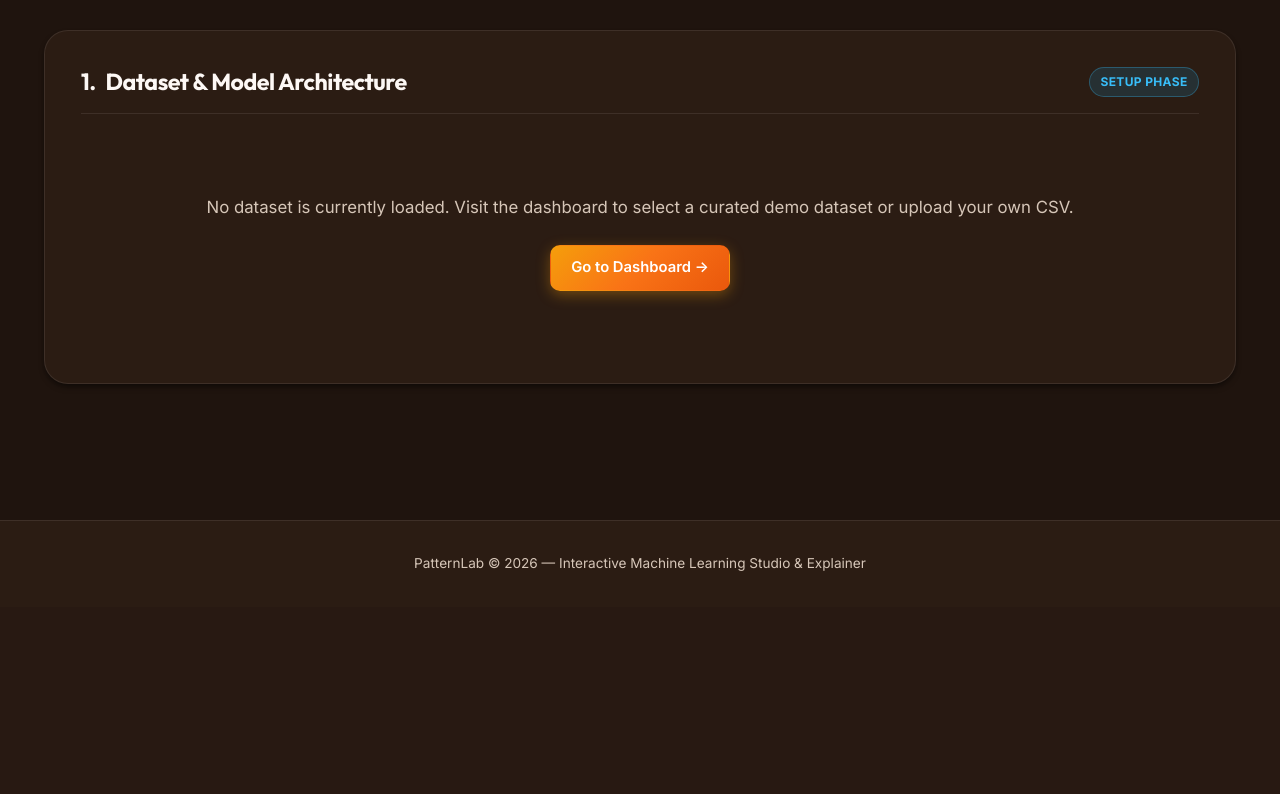
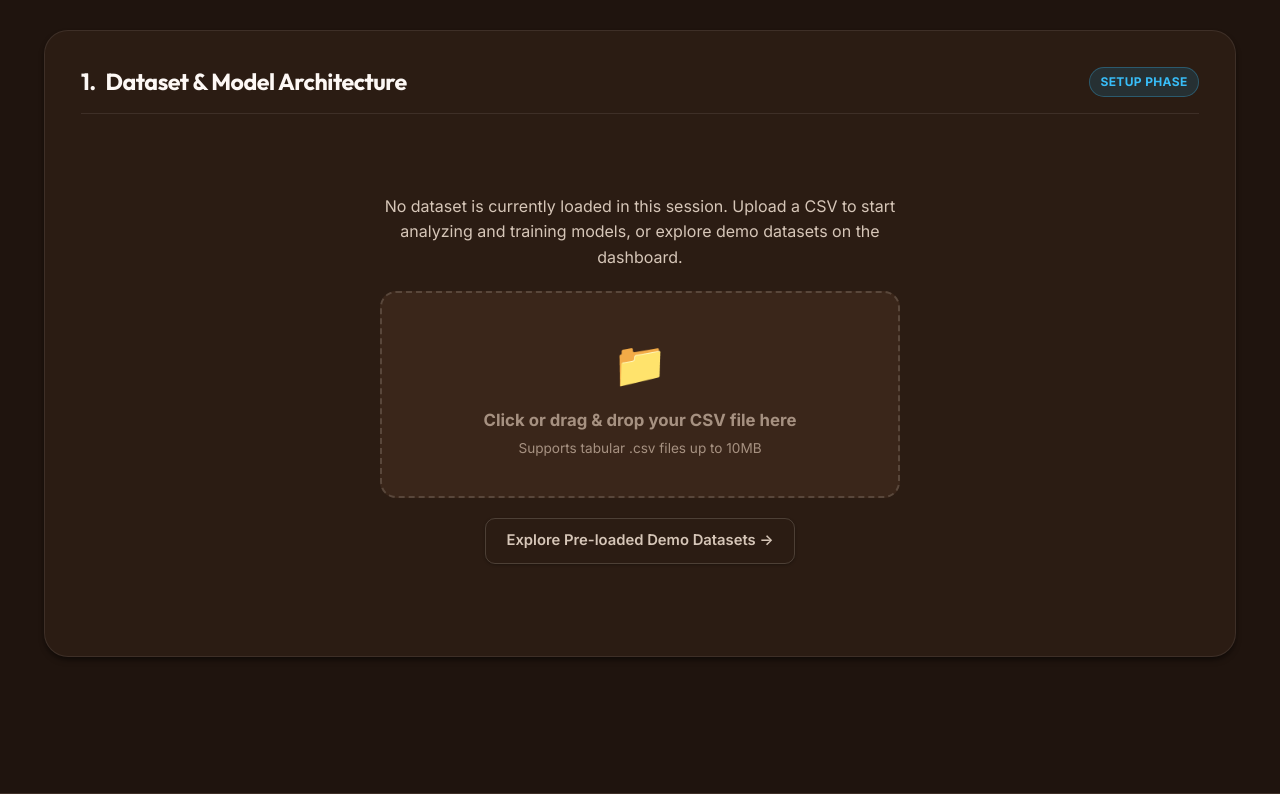
Before and after one commit to mohammedtk611/Patternlab, a Flask app: page /ml/builder in a window 1280 px wide. Shown: the part 224-1018 px from the top of the page. Before the commit the page ends 795 px from the top, so only its background shows below. Run offline with Flask 3, Linux system fonts and the light colour scheme.

Commit message:
Fix Render deployment compatibility, PostgreSQL database URL prefix, and guest upload persistence

```diff
--- a/app.py
+++ b/app.py
@@ -20,6 +20,22 @@ def create_app(config_class=Config):
 
     with app.app_context():
         db.create_all()
+        try:
+            with db.engine.connect() as conn:
+                if db.engine.dialect.name == 'postgresql':
+                    conn.execute(db.text("ALTER TABLE dataset ADD COLUMN IF NOT EXISTS file_data BYTEA"))
+                    conn.execute(db.text("ALTER TABLE dataset ADD COLUMN IF NOT EXISTS storage_path VARCHAR(255)"))
+                    conn.execute(db.text("ALTER TABLE dataset ALTER COLUMN user_id DROP NOT NULL"))
+                    conn.commit()
+                elif db.engine.dialect.name == 'sqlite':
+                    columns = [row[1] for row in conn.execute(db.text("PRAGMA table_info(dataset)")).fetchall()]
+                    if 'file_data' not in columns:
+                        conn.execute(db.text("ALTER TABLE dataset ADD COLUMN file_data BLOB"))
+                    if 'storage_path' not in columns:
+                        conn.execute(db.text("ALTER TABLE dataset ADD COLUMN storage_path VARCHAR(255)"))
+                    conn.commit()
+        except Exception as e:
+            app.logger.warning(f"Database schema setup notice: {e}")
 
     from routes.dashboard_routes import dashboard_bp
     from routes.ml_routes import ml_bp
--- a/config.py
+++ b/config.py
@@ -8,7 +8,11 @@ class Config:
 
     # Database configuration
     _raw_db_url = os.environ.get('DATABASE_URL') or os.environ.get('SQLALCHEMY_DATABASE_URI')
-    if not _raw_db_url:
+    if _raw_db_url:
+        # Render and Heroku compatibility: convert postgres:// to postgresql://
+        if _raw_db_url.startswith("postgres://"):
+            _raw_db_url = _raw_db_url.replace("postgres://", "postgresql://", 1)
+    else:
         _raw_db_url = 'sqlite:///' + os.path.join(os.path.dirname(os.path.abspath(__file__)), 'patternlab.db')
 
     SQLALCHEMY_DATABASE_URI = _raw_db_url
--- a/database/models.py
+++ b/database/models.py
@@ -19,7 +19,7 @@ class User(db.Model, UserMixin):
 
 class Dataset(db.Model):
     id = db.Column(db.Integer, primary_key=True)
-    user_id = db.Column(db.Integer, db.ForeignKey('user.id'), nullable=False)
+    user_id = db.Column(db.Integer, db.ForeignKey('user.id'), nullable=True)
     filename = db.Column(db.String(100), nullable=False)
     file_size = db.Column(db.Integer, nullable=False)
     row_count = db.Column(db.Integer, nullable=False)
--- a/requirements.txt
+++ b/requirements.txt
@@ -4,6 +4,7 @@ numpy==1.26.0
 Werkzeug==3.0.0
 scikit-learn==1.3.0
 Flask-SQLAlchemy==3.1.1
+psycopg2-binary>=2.9.9
 psycopg[binary]==3.1.18
 Flask-Login==0.6.3
 Flask-Bcrypt==1.0.1
--- a/routes/ml_routes.py
+++ b/routes/ml_routes.py
@@ -230,9 +230,10 @@ def upload_dataset():
             analysis = analyze_dataset(df)
             dataset_id = None
 
-            if current_user.is_authenticated:
+            try:
+                user_id = current_user.id if current_user.is_authenticated else None
                 new_ds = Dataset(
-                    user_id=current_user.id,
+                    user_id=user_id,
                     filename=original_filename,
                     file_size=file_length,
                     row_count=analysis['row_count'],
@@ -244,6 +245,9 @@ def upload_dataset():
                 db.session.commit()
                 dataset_id = new_ds.id
                 filepath = f"db:{dataset_id}"
+            except Exception as dbe:
+                db.session.rollback()
+                current_app.logger.warning(f"Database save skipped or failed: {dbe}")
 
             return jsonify({
                 "message": "File uploaded successfully",
--- a/static/js/ml_builder.js
+++ b/static/js/ml_builder.js
@@ -17,6 +17,84 @@ document.addEventListener('DOMContentLoaded', () => {
     if (datasetState && datasetState.analysis) {
         renderAnalysis(datasetState.filename, datasetState.analysis);
         document.getElementById('datasetQuickActions').style.display = 'flex';
+    } else {
+        setupBuilderDirectUpload();
+    }
+
+    function setupBuilderDirectUpload() {
+        const dropZone = document.getElementById('builderDropZone');
+        const fileInput = document.getElementById('builderFileInput');
+        const statusEl = document.getElementById('builderUploadStatus');
+        if (!dropZone || !fileInput) return;
+
+        dropZone.addEventListener('click', () => fileInput.click());
+
+        ['dragenter', 'dragover'].forEach(name => {
+            dropZone.addEventListener(name, (e) => {
+                e.preventDefault();
+                dropZone.style.borderColor = 'var(--accent-primary)';
+                dropZone.style.background = 'var(--bg-surface-hover)';
+            });
+        });
+
+        ['dragleave', 'drop'].forEach(name => {
+            dropZone.addEventListener(name, (e) => {
+                e.preventDefault();
+                dropZone.style.borderColor = 'var(--border-medium)';
+                dropZone.style.background = 'var(--bg-surface-elevated)';
+            });
+        });
+
+        dropZone.addEventListener('drop', (e) => {
+            if (e.dataTransfer && e.dataTransfer.files && e.dataTransfer.files.length > 0) {
+                handleBuilderUpload(e.dataTransfer.files[0]);
+            }
+        });
+
+        fileInput.addEventListener('change', (e) => {
+            if (e.target.files && e.target.files.length > 0) {
+                handleBuilderUpload(e.target.files[0]);
+            }
+        });
+
+        async function handleBuilderUpload(file) {
+            if (!file.name.toLowerCase().endsWith('.csv')) {
+                showToast('Please select a valid CSV file.', 'danger');
+                return;
+            }
+            if (statusEl) {
+                statusEl.textContent = 'Uploading and analyzing dataset...';
+                statusEl.className = 'status-msg';
+            }
+            const formData = new FormData();
+            formData.append('file', file);
+            try {
+                const response = await fetch('/ml/api/upload', {
+                    method: 'POST',
+                    body: formData
+                });
+                const data = await response.json();
+                if (response.ok) {
+                    storeDatasetState(data.analysis, data.filepath, data.filename);
+                    showToast('Dataset uploaded and analyzed!', 'success');
+                    renderAnalysis(data.filename, data.analysis);
+                    const quickActions = document.getElementById('datasetQuickActions');
+                    if (quickActions) quickActions.style.display = 'flex';
+                } else {
+                    if (statusEl) {
+                        statusEl.textContent = data.error || 'Upload failed.';
+                        statusEl.className = 'status-msg error';
+                    }
+                    showToast(data.error || 'Upload failed.', 'danger');
+                }
+            } catch (err) {
+                if (statusEl) {
+                    statusEl.textContent = 'Network error during upload.';
+                    statusEl.className = 'status-msg error';
+                }
+                showToast('Network error during upload.', 'danger');
+            }
+        }
     }
 
     // Dataset Quick View Modal in Studio
--- a/templates/ml_builder/ml_builder.html
+++ b/templates/ml_builder/ml_builder.html
@@ -28,8 +28,17 @@
         </div>
 
         <div id="analysisContent" class="empty-state">
-            <p>No dataset is currently loaded. Visit the dashboard to select a curated demo dataset or upload your own CSV.</p>
-            <a href="/" class="btn btn-primary">Go to Dashboard &rarr;</a>
+            <div style="max-width: 520px; margin: 0 auto; text-align: center;">
+                <p style="margin-bottom: 1.25rem; font-size: 1rem; color: var(--text-secondary);">No dataset is currently loaded in this session. Upload a CSV to start analyzing and training models, or explore demo datasets on the dashboard.</p>
+                <div class="drop-zone" id="builderDropZone" style="border: 2px dashed var(--border-medium); border-radius: var(--radius-lg); padding: 2.25rem 1.5rem; cursor: pointer; background: var(--bg-surface-elevated); transition: all 0.2s ease; margin-bottom: 1.25rem;">
+                    <div style="font-size: 2.75rem; margin-bottom: 0.5rem;">📁</div>
+                    <div style="font-weight: 700; font-size: 1.05rem; margin-bottom: 0.25rem;">Click or drag &amp; drop your CSV file here</div>
+                    <div class="text-muted" style="font-size: 0.85rem;">Supports tabular .csv files up to 10MB</div>
+                    <input type="file" id="builderFileInput" accept=".csv" style="display: none;">
+                </div>
+                <div id="builderUploadStatus" class="status-msg" style="margin-bottom: 1rem; font-size: 0.9rem;"></div>
+                <a href="/" class="btn btn-outline">Explore Pre-loaded Demo Datasets &rarr;</a>
+            </div>
         </div>
 
         <div id="configSection" style="display: none; margin-top: 1.5rem;">
```
